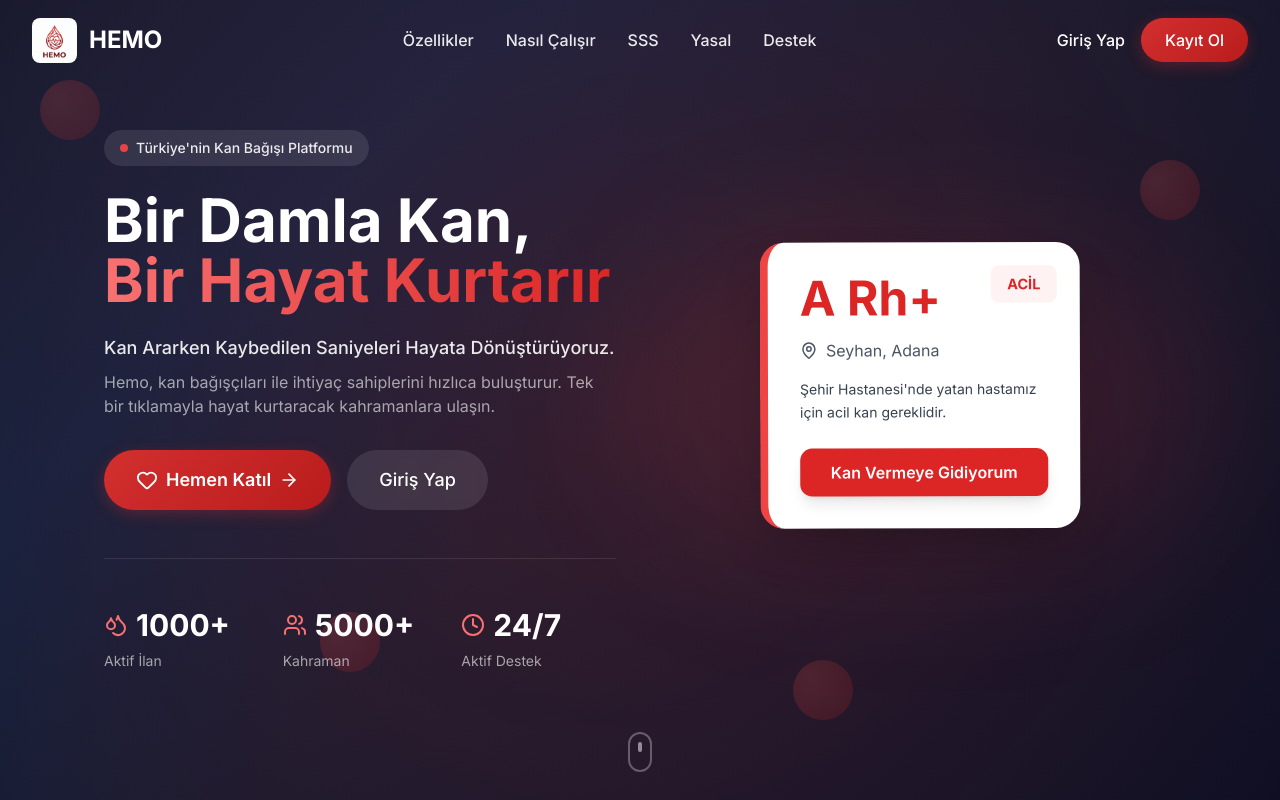
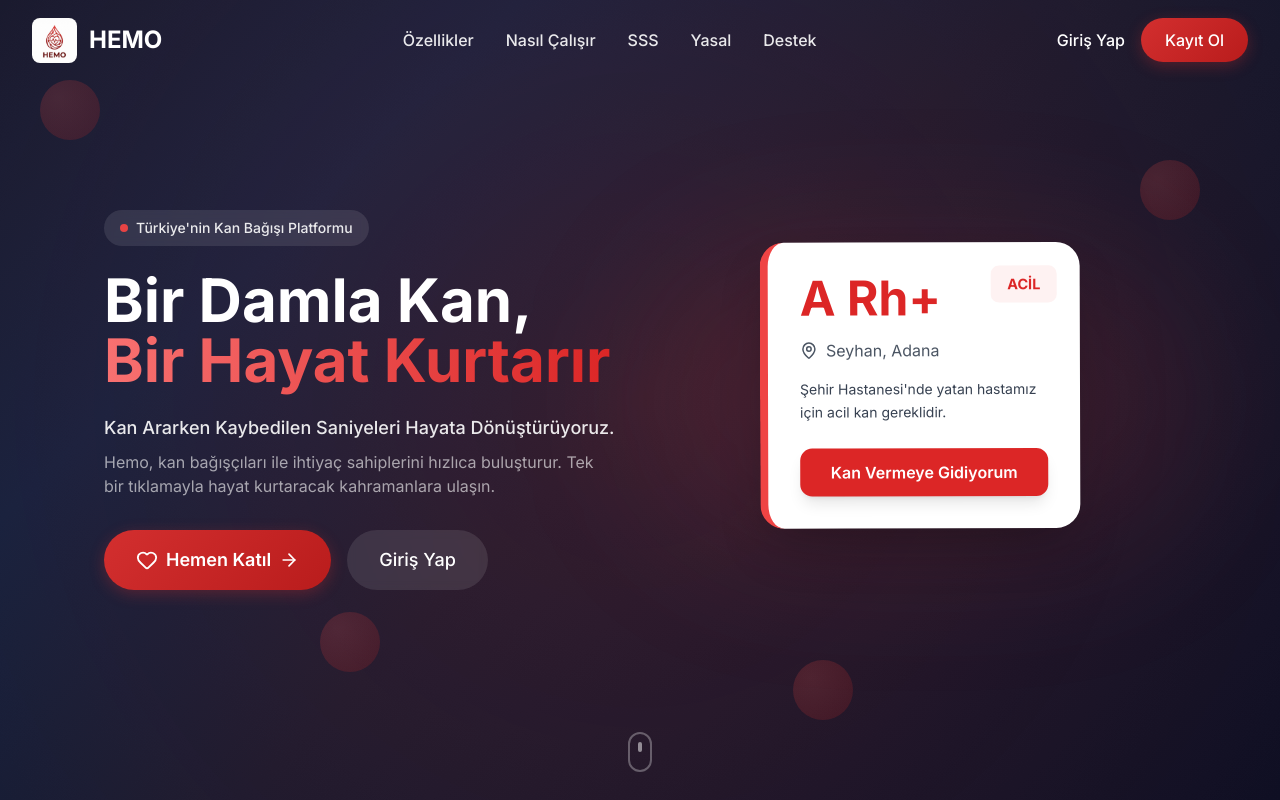
Before and after one commit to acaraydinn/hemo-web, a Next.js app: page / in a window 1280 px wide. Shown: the top 800 px of the page. Built offline with nearby package versions, Linux system fonts and the light colour scheme.

Commit message:
fake ststistics deleted

```diff
--- a/src/components/layout/Footer.tsx
+++ b/src/components/layout/Footer.tsx
@@ -91,17 +91,19 @@ export default function Footer() {
                         <ul className="space-y-4">
                             <li className="flex items-center space-x-3 text-gray-400">
                                 <Mail size={18} className="text-red-400" />
-                                <a href="mailto:destek@hemo.com.tr" className="hover:text-white transition-colors">
-                                    destek@hemo.com.tr
+                                <a href="mailto:hemo@socialrate.net" className="hover:text-white transition-colors">
+                                    hemo@socialrate.net
                                 </a>
                             </li>
                             <li className="flex items-center space-x-3 text-gray-400">
                                 <Phone size={18} className="text-red-400" />
-                                <span>+90 850 XXX XX XX</span>
+                                <a href="tel:+905383036001" className="hover:text-white transition-colors">
+                                    +90 538 303 60 01
+                                </a>
                             </li>
                             <li className="flex items-start space-x-3 text-gray-400">
                                 <MapPin size={18} className="text-red-400 mt-1" />
-                                <span>Türkiye</span>
+                                <span>Adana, Türkiye</span>
                             </li>
                         </ul>
 
--- a/src/components/sections/HeroSection.tsx
+++ b/src/components/sections/HeroSection.tsx
@@ -87,35 +87,7 @@ export default function HeroSection() {
                             </Link>
                         </motion.div>
 
-                        {/* Stats */}
-                        <motion.div
-                            initial={{ opacity: 0, y: 20 }}
-                            animate={{ opacity: 1, y: 0 }}
-                            transition={{ delay: 0.6 }}
-                            className="grid grid-cols-3 gap-6 mt-12 pt-12 border-t border-white/10"
-                        >
-                            <div className="text-center lg:text-left">
-                                <div className="flex items-center justify-center lg:justify-start space-x-2 mb-2">
-                                    <Droplets className="text-red-400" size={24} />
-                                    <span className="text-3xl font-bold text-white">1000+</span>
-                                </div>
-                                <p className="text-white/60 text-sm">Aktif İlan</p>
-                            </div>
-                            <div className="text-center lg:text-left">
-                                <div className="flex items-center justify-center lg:justify-start space-x-2 mb-2">
-                                    <Users className="text-red-400" size={24} />
-                                    <span className="text-3xl font-bold text-white">5000+</span>
-                                </div>
-                                <p className="text-white/60 text-sm">Kahraman</p>
-                            </div>
-                            <div className="text-center lg:text-left">
-                                <div className="flex items-center justify-center lg:justify-start space-x-2 mb-2">
-                                    <Clock className="text-red-400" size={24} />
-                                    <span className="text-3xl font-bold text-white">24/7</span>
-                                </div>
-                                <p className="text-white/60 text-sm">Aktif Destek</p>
-                            </div>
-                        </motion.div>
+
                     </motion.div>
 
                     {/* Right Content - Blood Type Card Animation */}
```
